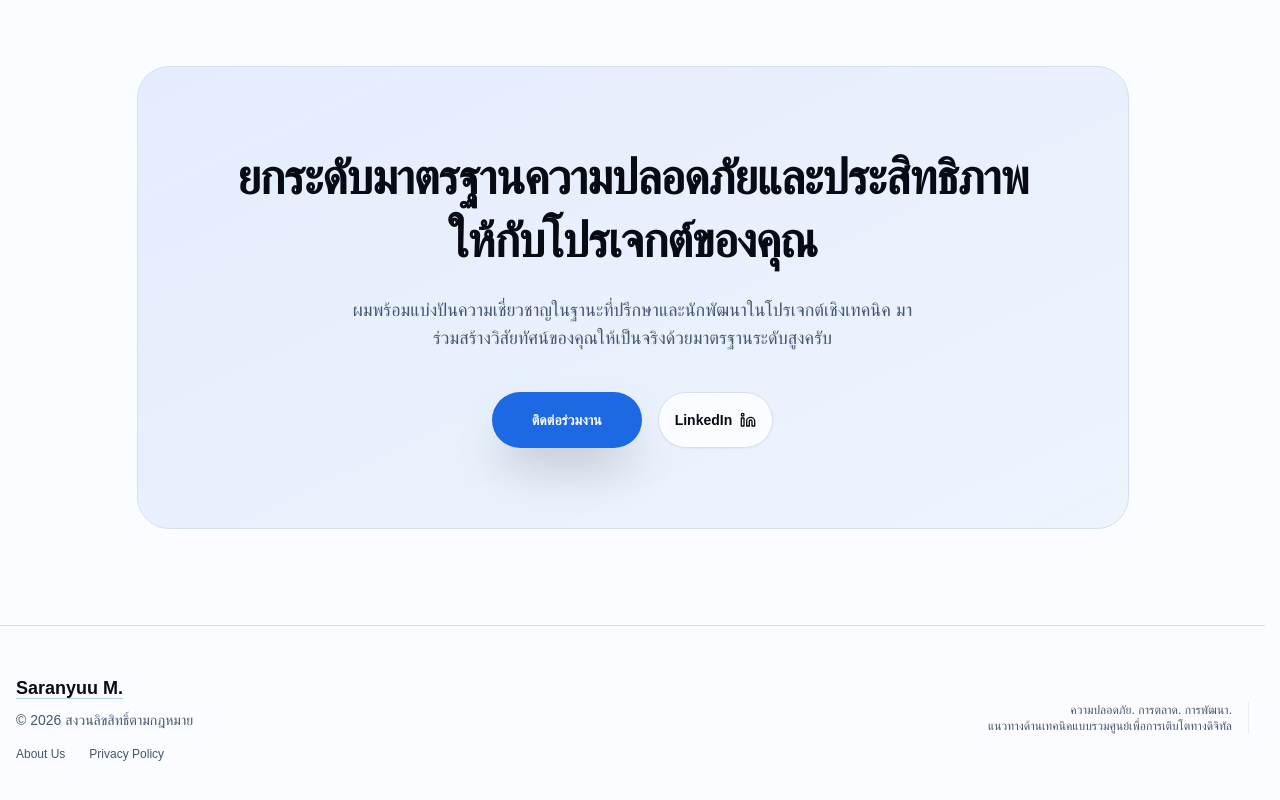
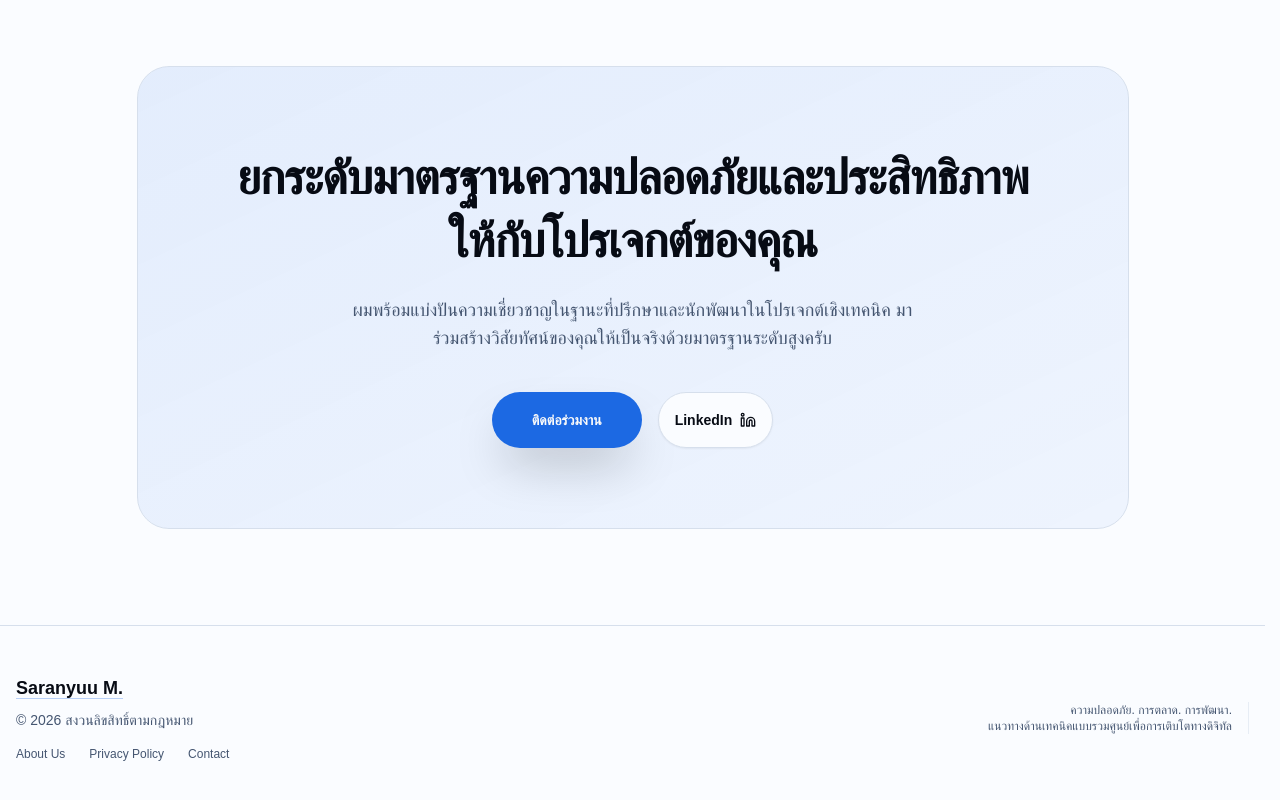
Before and after one commit to Yuukub/yuukub.github.io, a Next.js app: page / in a window 1280 px wide. Shown: the part 3310-4110 px from the top of the page. Built offline with nearby package versions, Linux system fonts and the light colour scheme; a web font is replaced by a local one.

Commit message:
feat: add contact link to footer for AdSense eligibility

```diff
--- a/src/components/footer.tsx
+++ b/src/components/footer.tsx
@@ -8,6 +8,7 @@ export function Footer() {
                     <div className="flex gap-6 mt-4 text-xs font-medium">
                         <a href="/about" className="text-muted-foreground hover:text-primary transition-colors">About Us</a>
                         <a href="/privacy-policy" className="text-muted-foreground hover:text-primary transition-colors">Privacy Policy</a>
+                        <a href="mailto:contact@yuukub.com" className="text-muted-foreground hover:text-primary transition-colors">Contact</a>
                     </div>
                 </div>
                 <p className="text-xs text-muted-foreground max-w-xs md:text-right border-l-0 md:border-r border-border/50 md:pr-4">
```
